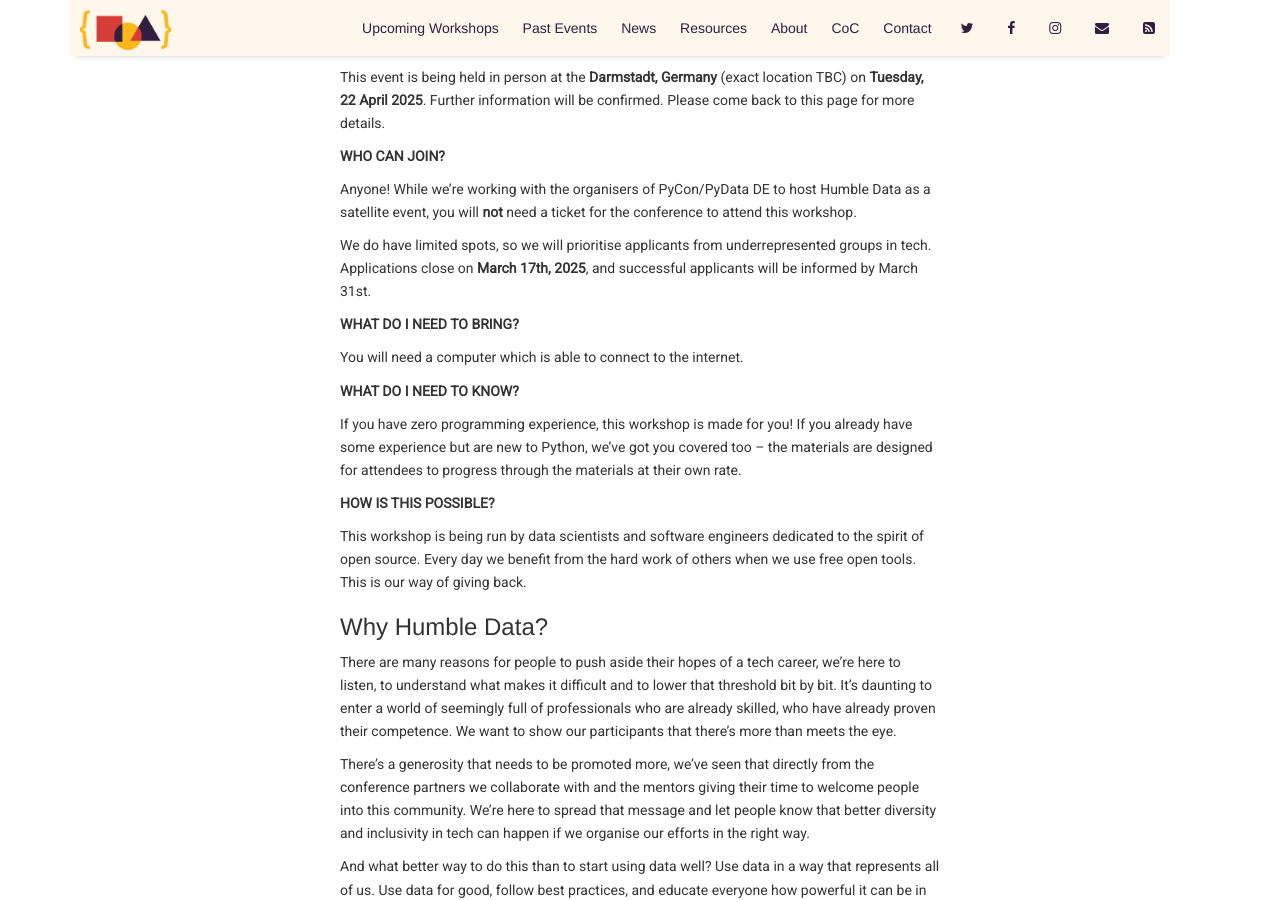
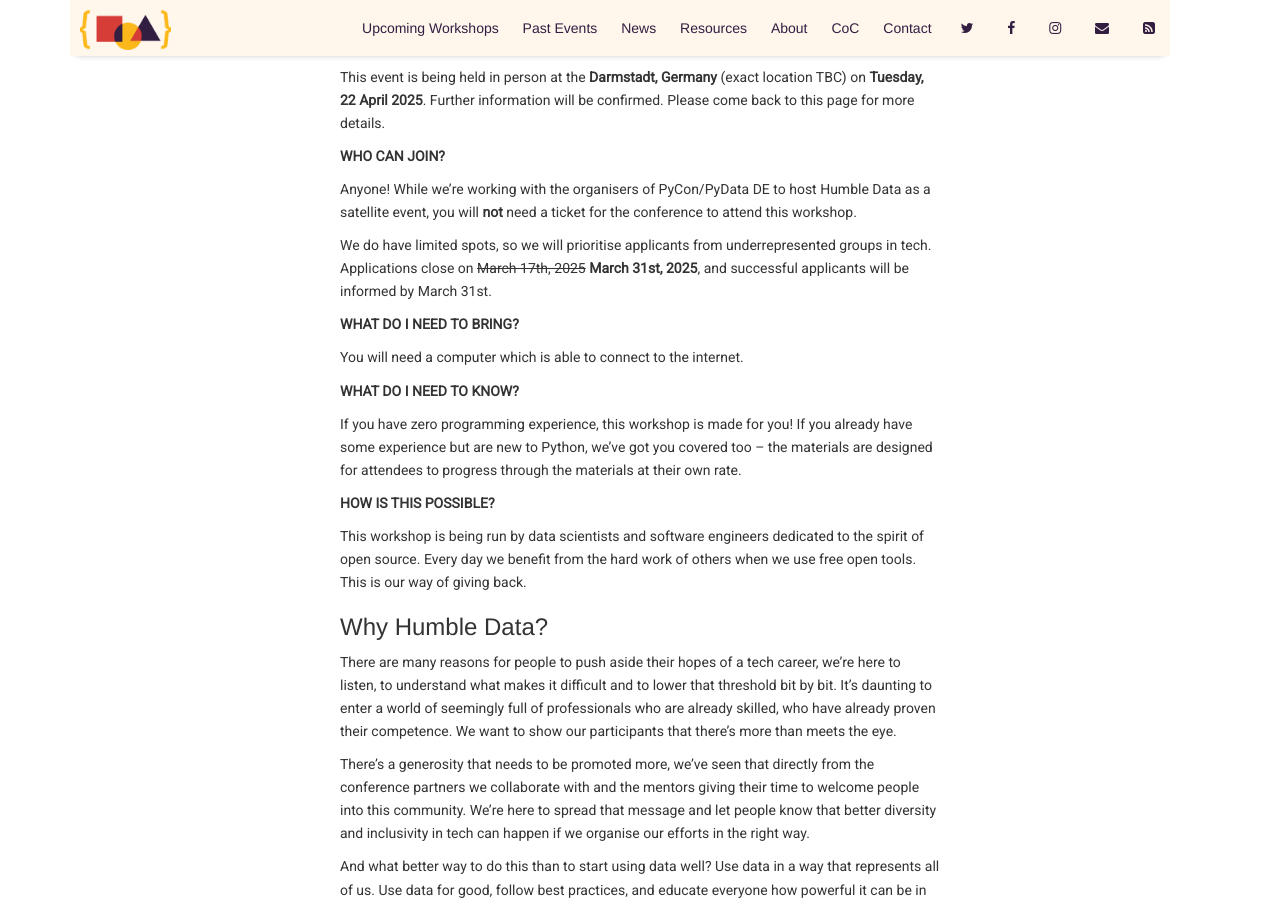
Before and after one commit to HumbleData/HumbleData.github.io, a Jekyll site: the page built from _posts/2025-04-22-pyconpydatade2025.md, in a window 1280 px wide and 900 px high, scrolled down 995 px. Built offline with Jekyll 4.4.1, drawn with Linux system fonts in a browser that asks for light colours; nearby versions of some CDN libraries; comment, search, counter and statistics services are not loaded.

Commit message:
extend deadline

```diff
--- a/_posts/2025-04-22-pyconpydatade2025.md
+++ b/_posts/2025-04-22-pyconpydatade2025.md
@@ -32,7 +32,7 @@ This event is being held in person at the **Darmstadt, Germany** (exact location
 
 Anyone! While we're working with the organisers of PyCon/PyData DE to host Humble Data as a satellite event, you will **not** need a ticket for the conference to attend this workshop.
 
-We do have limited spots, so we will prioritise applicants from underrepresented groups in tech. Applications close on **March 17th, 2025**, and successful applicants will be informed by March 31st.
+We do have limited spots, so we will prioritise applicants from underrepresented groups in tech. Applications close on ~~March 17th, 2025~~ **March 31st, 2025**, and successful applicants will be informed by March 31st.
 
 **WHAT DO I NEED TO BRING?**
 
```
